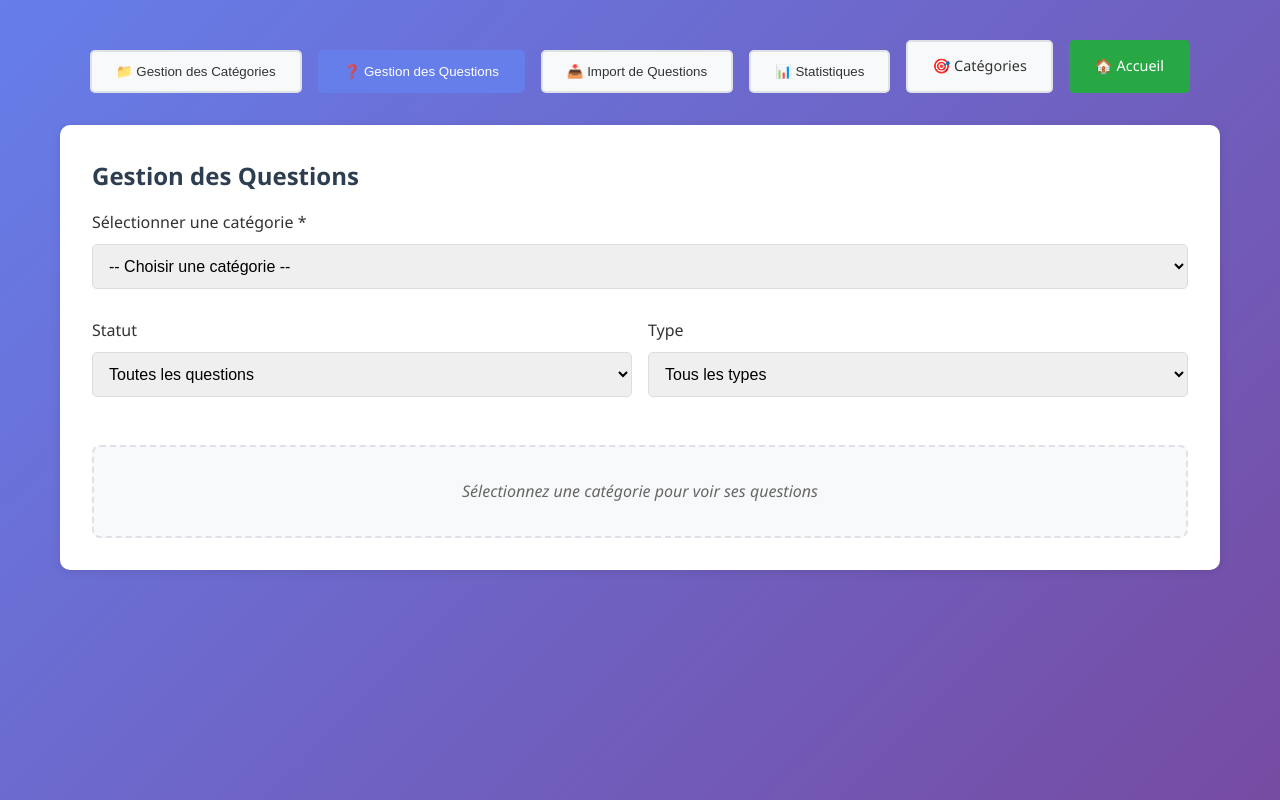
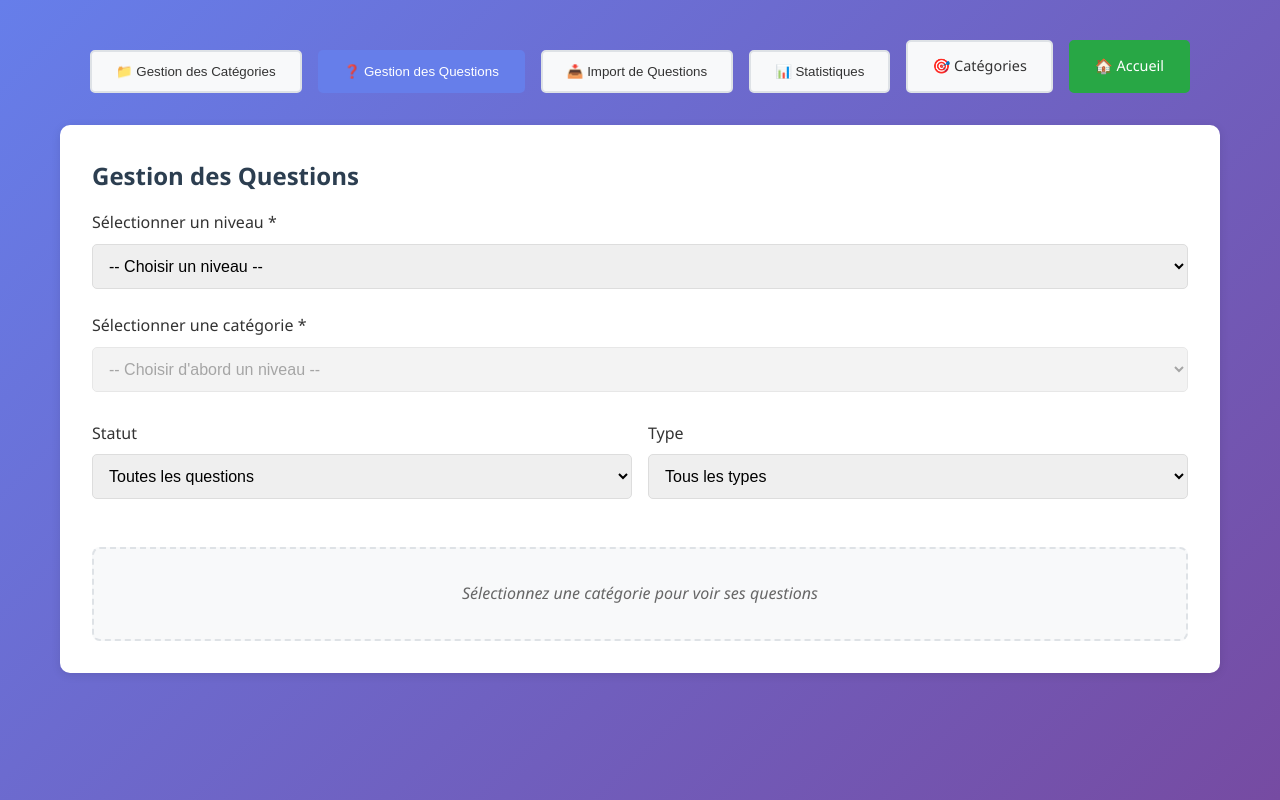
Before and after one commit to tirlipinpon/tests, a website: page dynamic/pages/admin.html in a window 1280 px wide. Both pictures are taken after a click on the button "❓ Gestion des Questions". Drawn offline with nearby package versions, Linux system fonts and the light colour scheme.

Commit message:
Ajout de la sélection de niveau pour les catégories dans l'interface d'administration. Mise à jour des sélecteurs de catégorie pour qu'ils soient désactivés jusqu'à ce qu'un niveau soit sélectionné. Réinitialisation des sélecteurs lors du changement de section pour une meilleure expérience utilisateur.

```diff
--- a/dynamic/js/admin.js
+++ b/dynamic/js/admin.js
@@ -135,8 +135,30 @@ async function loadQuestionCounts() {
 // Mettre à jour le select des catégories
 function updateCategorySelect() {
     const select = document.getElementById('import-category');
-    select.innerHTML = '<option value="">-- Sélectionner une catégorie --</option>' +
-        categories.map(cat => `<option value="${cat.name}">${cat.display_name}</option>`).join('');
+    select.innerHTML = '<option value="">-- Choisir d\'abord un niveau --</option>';
+    select.disabled = true;
+}
+
+// Charger les catégories selon le niveau sélectionné
+function loadCategoriesForLevel(targetSelectId) {
+    const levelSelect = event.target;
+    const categorySelect = document.getElementById(targetSelectId);
+    const selectedLevel = levelSelect.value;
+
+    if (!selectedLevel) {
+        categorySelect.innerHTML = '<option value="">-- Choisir d\'abord un niveau --</option>';
+        categorySelect.disabled = true;
+        return;
+    }
+
+    // Filtrer les catégories par niveau
+    const filteredCategories = categories.filter(cat => cat.level === selectedLevel);
+
+    categorySelect.innerHTML = '<option value="">-- Choisir une catégorie --</option>' +
+        filteredCategories.map(cat => `<option value="${cat.name}">${cat.display_name}</option>`).join('');
+    categorySelect.disabled = false;
+
+    console.log(`Catégories chargées pour le niveau ${selectedLevel}:`, filteredCategories.length);
 }
 
 // Gérer la soumission du formulaire de catégorie
@@ -527,6 +549,9 @@ function showSection(sectionName) {
     document.getElementById(`${sectionName}-section`).classList.add('active');
     event.target.classList.add('active');
 
+    // Réinitialiser les sélecteurs de niveau et catégorie
+    resetLevelCategorySelectors();
+
     // Recharger les données si nécessaire
     if (sectionName === 'questions') {
         // La section des questions se charge automatiquement quand on sélectionne une catégorie
@@ -534,6 +559,28 @@ function showSection(sectionName) {
     } else if (sectionName === 'stats') {
         loadStats();
     }
+}
+
+// Réinitialiser les sélecteurs de niveau et catégorie
+function resetLevelCategorySelectors() {
+    // Réinitialiser les sélecteurs de niveau
+    const levelSelects = ['questions-level', 'import-level'];
+    levelSelects.forEach(id => {
+        const select = document.getElementById(id);
+        if (select) {
+            select.value = '';
+        }
+    });
+
+    // Réinitialiser les sélecteurs de catégorie
+    const categorySelects = ['questions-category', 'import-category'];
+    categorySelects.forEach(id => {
+        const select = document.getElementById(id);
+        if (select) {
+            select.innerHTML = '<option value="">-- Choisir d\'abord un niveau --</option>';
+            select.disabled = true;
+        }
+    });
 }
 
 // Fonction debounce
@@ -849,10 +896,8 @@ function updateQuestionsCategorySelect() {
     const select = document.getElementById('questions-category');
     if (!select) return;
 
-    select.innerHTML = '<option value="">-- Choisir une catégorie --</option>' +
-        categories.map(category =>
-            `<option value="${category.name}">${category.display_name || category.name}</option>`
-        ).join('');
+    select.innerHTML = '<option value="">-- Choisir d\'abord un niveau --</option>';
+    select.disabled = true;
 }
 
 // Mettre à jour un champ de question
--- a/dynamic/pages/admin.html
+++ b/dynamic/pages/admin.html
@@ -598,11 +598,23 @@
         <div id="questions-section" class="admin-section">
             <h2>Gestion des Questions</h2>
 
+            <!-- Sélection de niveau -->
+            <div class="form-group">
+                <label for="questions-level">Sélectionner un niveau *</label>
+                <select id="questions-level" required onchange="loadCategoriesForLevel('questions-category')">
+                    <option value="">-- Choisir un niveau --</option>
+                    <option value="Débutant">Débutant</option>
+                    <option value="Intermédiaire">Intermédiaire</option>
+                    <option value="Avancé">Avancé</option>
+                    <option value="Expert">Expert</option>
+                </select>
+            </div>
+
             <!-- Sélection de catégorie -->
             <div class="form-group">
                 <label for="questions-category">Sélectionner une catégorie *</label>
-                <select id="questions-category" required onchange="loadQuestionsForCategory()">
-                    <option value="">-- Choisir une catégorie --</option>
+                <select id="questions-category" required onchange="loadQuestionsForCategory()" disabled>
+                    <option value="">-- Choisir d'abord un niveau --</option>
                 </select>
             </div>
 
@@ -638,11 +650,23 @@
         <div id="import-section" class="admin-section">
             <h2>Import de Questions</h2>
 
+            <!-- Sélection de niveau -->
+            <div class="form-group">
+                <label for="import-level">Sélectionner un niveau *</label>
+                <select id="import-level" required onchange="loadCategoriesForLevel('import-category')">
+                    <option value="">-- Choisir un niveau --</option>
+                    <option value="Débutant">Débutant</option>
+                    <option value="Intermédiaire">Intermédiaire</option>
+                    <option value="Avancé">Avancé</option>
+                    <option value="Expert">Expert</option>
+                </select>
+            </div>
+
             <!-- Sélection de catégorie -->
             <div class="form-group">
                 <label for="import-category">Catégorie de destination *</label>
-                <select id="import-category" required>
-                    <option value="">-- Sélectionner une catégorie --</option>
+                <select id="import-category" required disabled>
+                    <option value="">-- Choisir d'abord un niveau --</option>
                 </select>
             </div>
 
```
